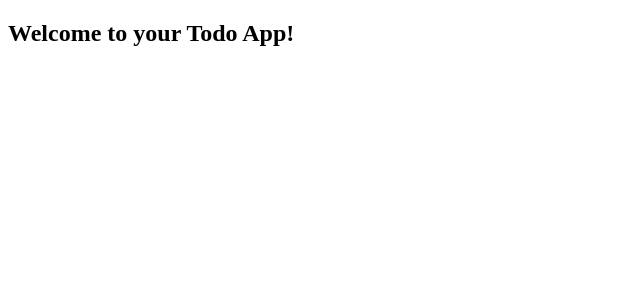
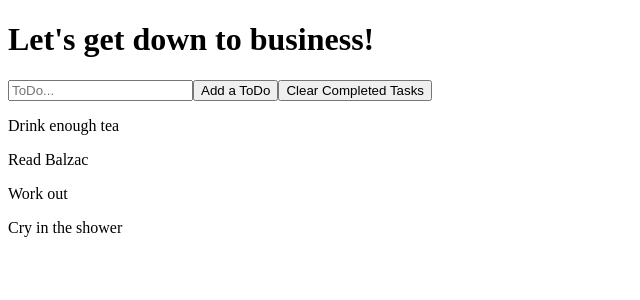
Before and after one commit to bloominstituteoftechnology/web-module-project-class-components, a React (Create React App) app: page / in a window 1280 px wide. Shown: the top 300 px of the page, without its empty margins (0-640 px from the left). Built offline with nearby package versions, Linux system fonts and the light colour scheme; the HTML template or start-up script is replaced by a standard one.

Commit message:
complete project css missing

```diff
--- a/package.json
+++ b/package.json
@@ -8,7 +8,7 @@
     "@testing-library/user-event": "^7.2.1",
     "react": "^16.13.0",
     "react-dom": "^16.13.0",
-    "react-scripts": "3.4.0"
+    "react-scripts": "^4.0.3"
   },
   "scripts": {
     "start": "react-scripts start",
--- a/src/App.js
+++ b/src/App.js
@@ -1,13 +1,91 @@
 import React from 'react';
+import ToDoList from './components/ToDoList';
+import ToDoForm from './components/ToDoForm';
+
+//import "./Todo.css";
 
 class App extends React.Component {
   // you will need a place to store your state in this component.
   // design `App` to be the parent component of your application.
   // this component is going to take care of state, and any change handlers you need to work with your state
+
+  constructor(){
+    super();
+    this.state = {
+      toDos: [
+        {
+          task: 'Drink enough tea',
+          id: 666,
+          completed: false
+        },
+        {
+          task: 'Read Balzac',
+          id: 420,
+          completed: false
+        },
+        {
+          task: 'Work out',
+          id: 13,
+          completed: false
+        },
+        {
+          task: 'Cry in the shower',
+          id: 69,
+          completed: false
+        }
+      ],
+      toDo: ''
+    };
+  }
+
+  addToDo = event => {
+    event.preventDefault();
+    const newToDo = { task: this.state.toDo, completed: false, id: Date.now() };
+    this.setState({
+      toDos: [...this.state.toDos, newToDo],
+      toDo: ''
+    });
+  };
+
+  changeToDo = e => this.setState({[e.target.name]: e.target.value});
+
+  toggleToDoComplete = id => {
+    let toDos = this.state.toDos.slice();
+    toDos = toDos.map(toDo => {
+      if(toDo.id === id){
+        toDo.completed = !toDo.completed;
+        return toDo;
+      }else{
+        return toDo;
+      }
+    });
+    this.setState({toDos});
+  };
+
+  clearCompletedToDos = event => {
+    event.preventDefault();
+    let toDos = this.state.toDos.filter(toDo => !toDo.completed);
+    this.setState({toDos});
+  };
+
   render() {
     return (
-      <div>
-        <h2>Welcome to your Todo App!</h2>
+      <div className="App">
+        <div className="header">
+          <h1>Let's get down to business!</h1>
+        </div>
+        <div className="form">
+          <ToDoForm
+            value={this.state.toDo}
+            handleToDoChange={this.changeToDo}
+            handleAddToDo={this.addToDo}
+            handleClearToDos={this.clearCompletedToDos}
+          />
+        </div>
+        <ToDoList
+          handleToggleComplete={this.toggleToDoComplete}
+          toDos={this.state.toDos}
+        />
       </div>
     );
   }
--- a/src/components/Todo.css
+++ b/src/components/Todo.css
@@ -0,0 +1,111 @@
+@import url("https://fonts.googleapis.com/css?family=Inconsolata&display=swap");
+html,
+body {
+  width: 100%;
+  height: 100%;
+  margin: 0;
+  padding: 0;
+}
+
+body {
+  background-color: #05340c;
+}
+
+h1,
+h2,
+h3,
+h4,
+h5,
+h6,
+div,
+p,
+span {
+  color: black;
+  font-family: "Inconsolata", monospace;
+}
+
+.App {
+  font-family: "Inconsolata", monospace;
+  text-align: center;
+  padding: 0 36px;
+  max-width: 800px;
+  margin: 0 auto;
+}
+
+.header {
+  display: flex;
+  justify-content: center;
+  align-items: center;
+}
+
+h1 {
+  color: lightgrey;
+}
+
+.form {
+  display: flex;
+  justify-content: center;
+}
+
+.task-list {
+  padding-top: 3%;
+  display: flex;
+  flex-flow: row wrap;
+  justify-content: space-between;
+  width: 100%;
+  margin: 0 auto;
+}
+.toDo {
+  background-color: silver;
+  width: 45%;
+  text-align: left;
+  margin: 4px 0;
+  padding-left: 8px;
+  cursor: pointer;
+}
+
+.toDo.completed {
+  background-color: #728c76;
+  text-decoration: line-through;
+}
+form {
+  width: 50%;
+  display: flex;
+  justify-content: flex-end;
+}
+form > input {
+  background-color: #05340c;
+  border: 0;
+  padding: 6px 0;
+  font-size: 1rem;
+  width: 240px;
+  outline: 0;
+  color: white;
+  border-bottom: 1px solid gray;
+  text-align: center;
+  font-family: "Inconsolata", monospace;
+}
+
+button {
+  background-color: silver;
+  border: 1px solid gray;
+  color: black;
+  font-size: 16px;
+  padding: 1%;
+  margin: 1%;
+  width: 200px;
+  height: 100px;
+  font-family: "Inconsolata", monospace;
+}
+
+input::placeholder {
+  color: silver;
+  opacity: 1;
+}
+
+.clear-btn {
+  margin: 1%;
+  width: 200px;
+  height: 100px;
+  font-family: "Inconsolata", monospace;
+}
--- a/src/components/Todo.js
+++ b/src/components/Todo.js
@@ -0,0 +1,15 @@
+import React from 'react';
+
+const ToDo = props => {
+    return(
+        <div
+            className={`toDo${props.toDo.completed ? ' completed': ''}`}
+            style={props.toDo.completed ? { textDecoration: 'line-through' } : null}
+            onClick={() => props.handleToggleComplete(props.toDo.id)}
+        >
+            <p>{props.toDo.task}</p>
+        </div>
+    )
+};
+
+export default ToDo;
--- a/src/components/TodoForm.js
+++ b/src/components/TodoForm.js
@@ -0,0 +1,19 @@
+import React from 'react';
+
+const ToDoForm = props => {
+    return(
+        <form>
+            <input
+                onChange={props.handleToDoChange}
+                type="text"
+                name="toDo"
+                value={props.value}
+                placeholder="ToDo..."
+            />
+            <button onClick={props.handleAddToDo}>Add a ToDo</button>
+            <button className="clear-btn" onClick={props.handleClearToDos}>Clear Completed Tasks</button>
+        </form>
+    )
+};
+
+export default ToDoForm;
--- a/src/components/TodoList.js
+++ b/src/components/TodoList.js
@@ -1,2 +1,21 @@
 // your components will all go in this `component` directory.
 // feel free to change this component.js into TodoList.js
+
+import React from 'react';
+import ToDo from "./ToDo";
+
+const ToDoList = props => {
+    return(
+        <div className="task-list">
+            {props.toDos.map((toDo) => (
+                <ToDo
+                    handleToggleComplete={props.handleToggleComplete}
+                    key={toDo.id}
+                    toDo={toDo}
+                />
+            ))}
+        </div>
+    )
+};
+
+export default ToDoList;
```
Also changed, not shown: 1 other file (tests, documents, lock files or other folders).
